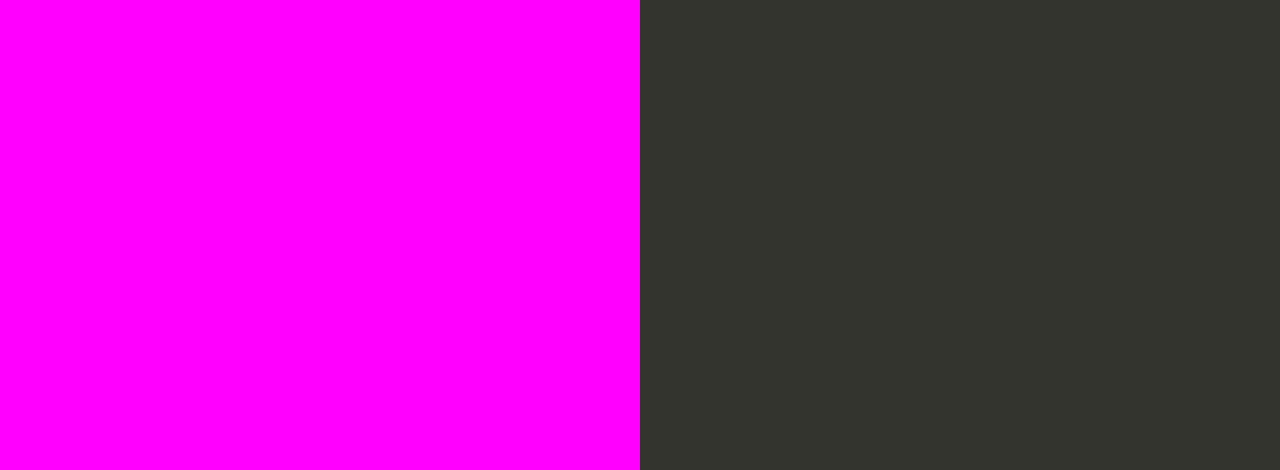
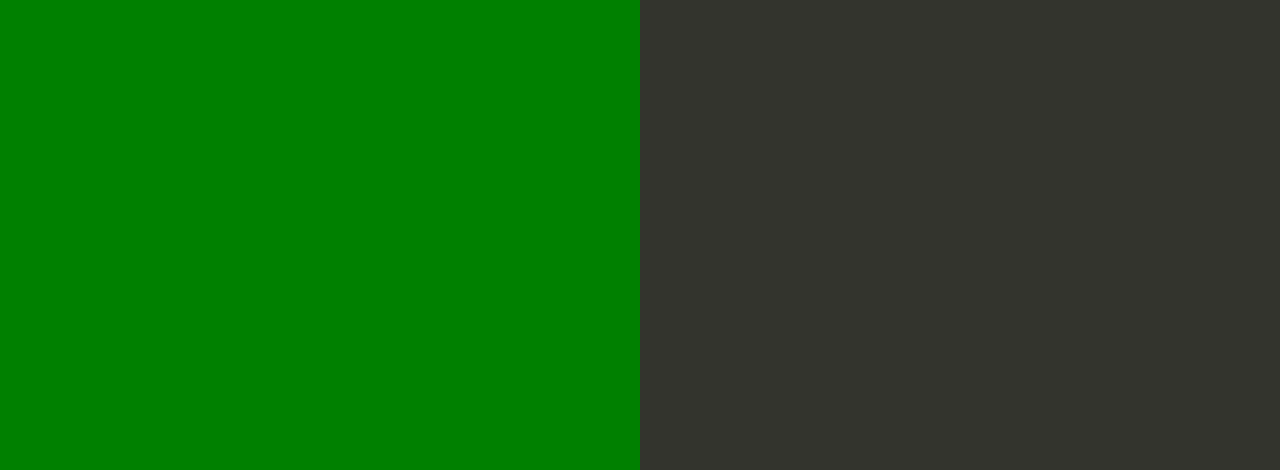
Before and after one commit to wolfpack1138/beegs, a website: page index.html in a window 1280 px wide. Shown: the part 330-800 px from the top of the page. Drawn offline with Linux system fonts and the light colour scheme.

Commit message:
Update index.html

```diff
--- a/index.html
+++ b/index.html
@@ -35,7 +35,7 @@
 
         text-align: right;
         padding-top: 11em;
-        background-color: Magenta;
+        background-color: Green;
 
       }
       .textColumn p {
```
